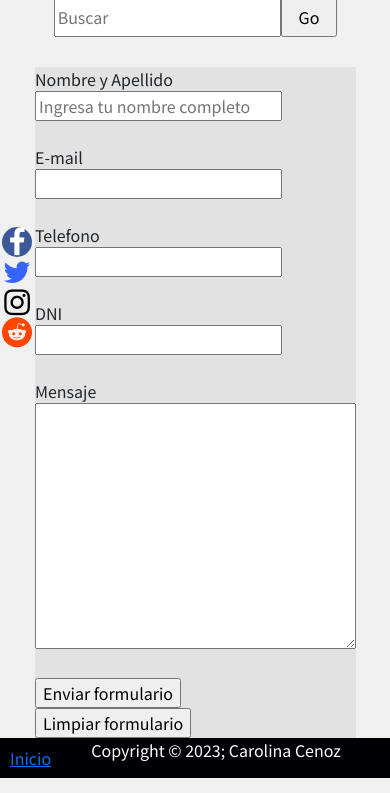
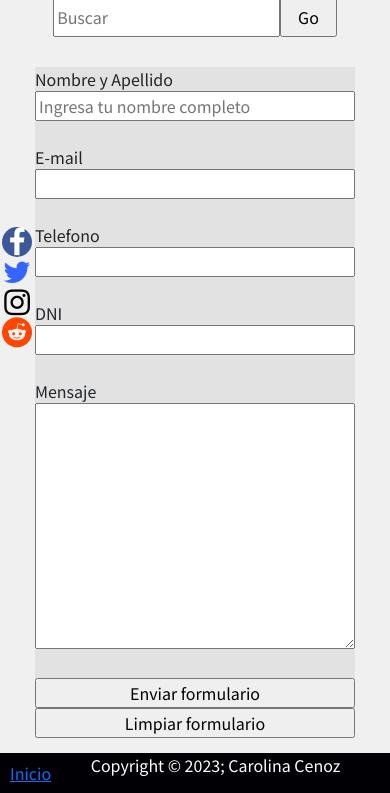
Before and after one commit to carocenz/PF-CENOZ, a plain HTML site: page pags/contacto.html in a window 390 px wide. Shown: the part 135-928 px from the top of the page. Drawn offline with nearby package versions, Linux system fonts and the light colour scheme.

Commit message:
se arregó el mobile responsive de contacto

```diff
--- a/css/style.css
+++ b/css/style.css
@@ -478,8 +478,13 @@ a button p {
 /*CONTACTO*/
 
 #form {
+    width: 100%;
     text-align: left;
     background-color:#10101010;
     margin-top: 30px;
+    margin-bottom: 15px;
+}
 
+form input, form textarea {
+    width: 100%;
 }
```
